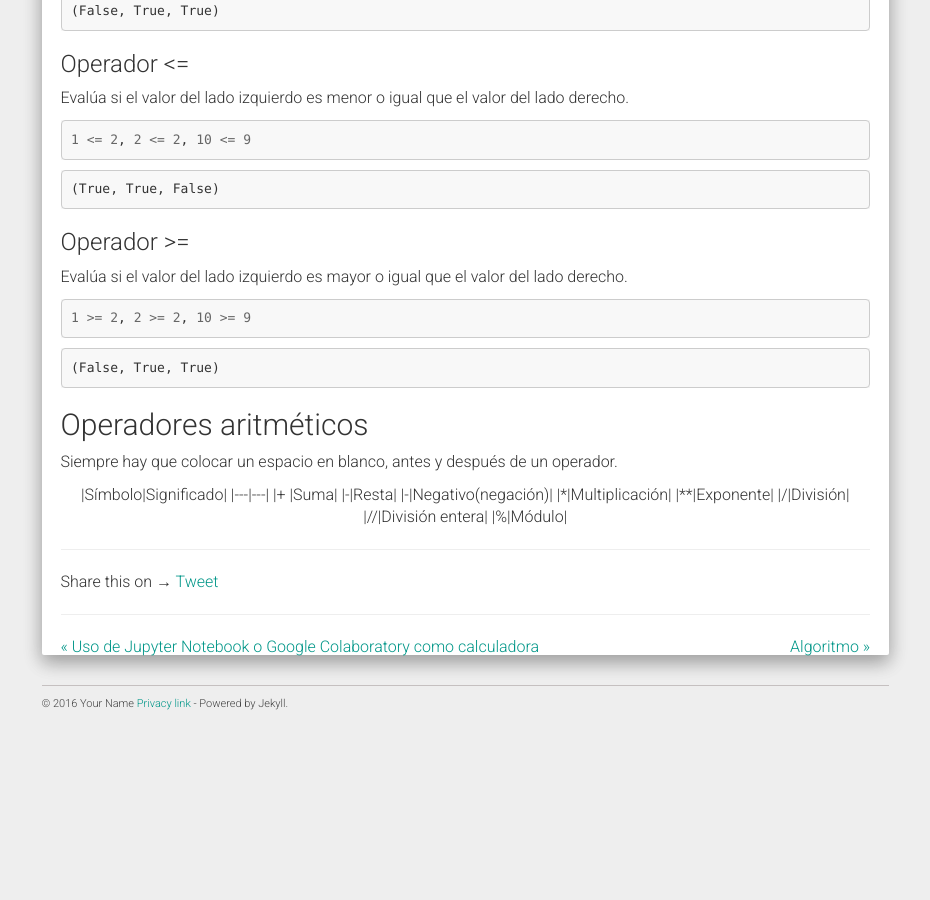
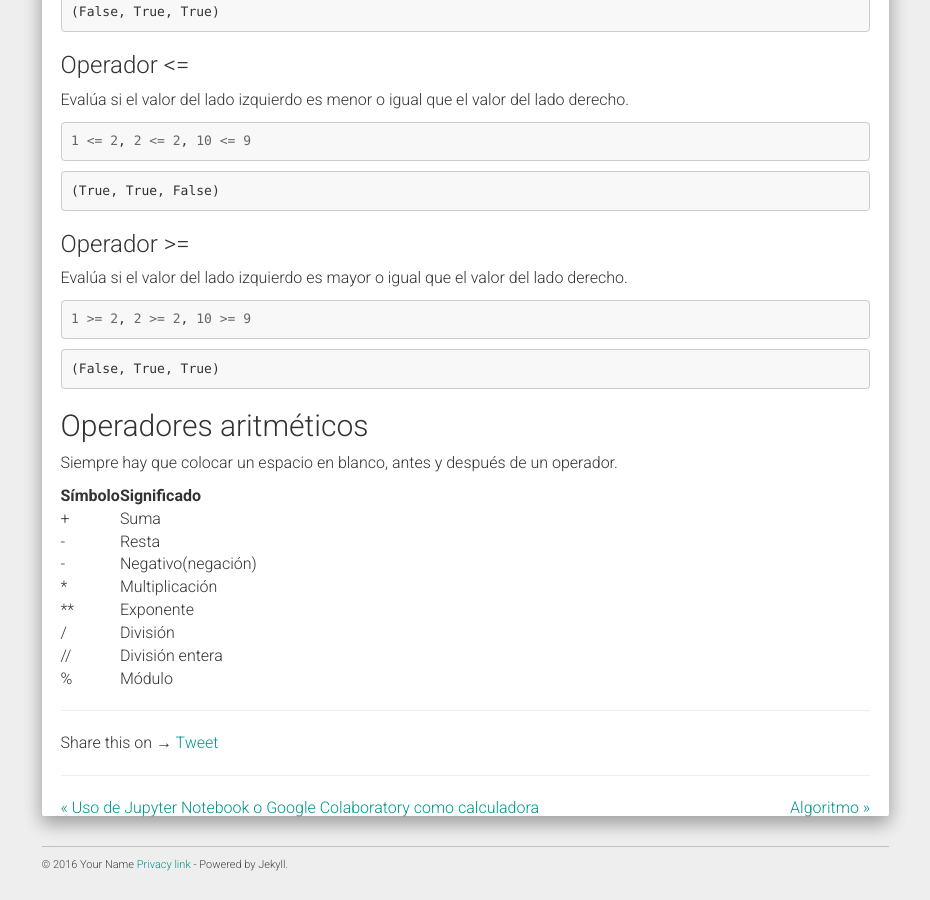
Before and after one commit to css-umar/Programacion, a Jekyll site: the page built from _posts/2021-05-26-Var-Dat-Oper.md, in a window 1280 px wide and 900 px high, scrolled down 5347 px. Shown: the whole window, without its empty margins (321-1251 px from the left). Built offline with Jekyll 4.4.1, drawn with Linux system fonts in a browser that asks for light colours; nearby versions of some CDN libraries; comment, search, counter and statistics services are not loaded; before the commit the page ends 6086 px from its top, so only the background shows below that; some of the changed text lies outside the part shown.

Commit message:
Update 2021-05-26-Var-Dat-Oper.md

````diff
--- a/_posts/2021-05-26-Var-Dat-Oper.md
+++ b/_posts/2021-05-26-Var-Dat-Oper.md
@@ -109,7 +109,7 @@
 ```
 (float, float, float)
 ```
-Las constantes $\pi$ y $e$ son del tipo float
+Las constantes $$\pi$$ y $$e$$ son del tipo float.
 
 ```python
 import numpy as np
@@ -309,17 +309,13 @@
 ## Operadores aritméticos
 Siempre hay que colocar un espacio en blanco, antes y después de un operador.
 
-<center>
-
 |Símbolo|Significado|
 |---|---|
 |+ |Suma|
 |-|Resta|
 |-|Negativo(negación)|
 |*|Multiplicación|
-|**|Exponente|
-|/|División|
+| ** |Exponente|
+|/ |División|
 |//|División entera|
 |%|Módulo|
-
-</center>
````
